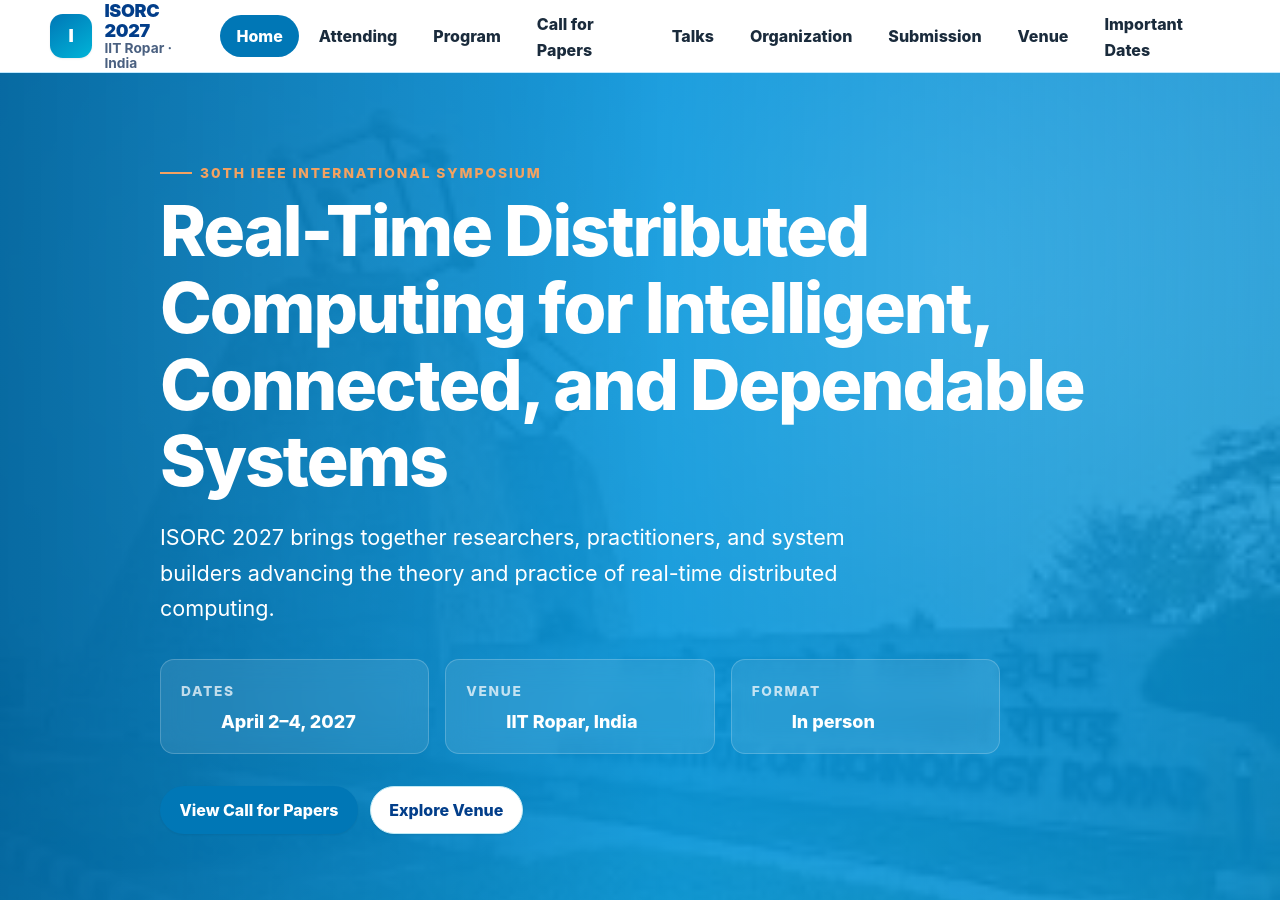
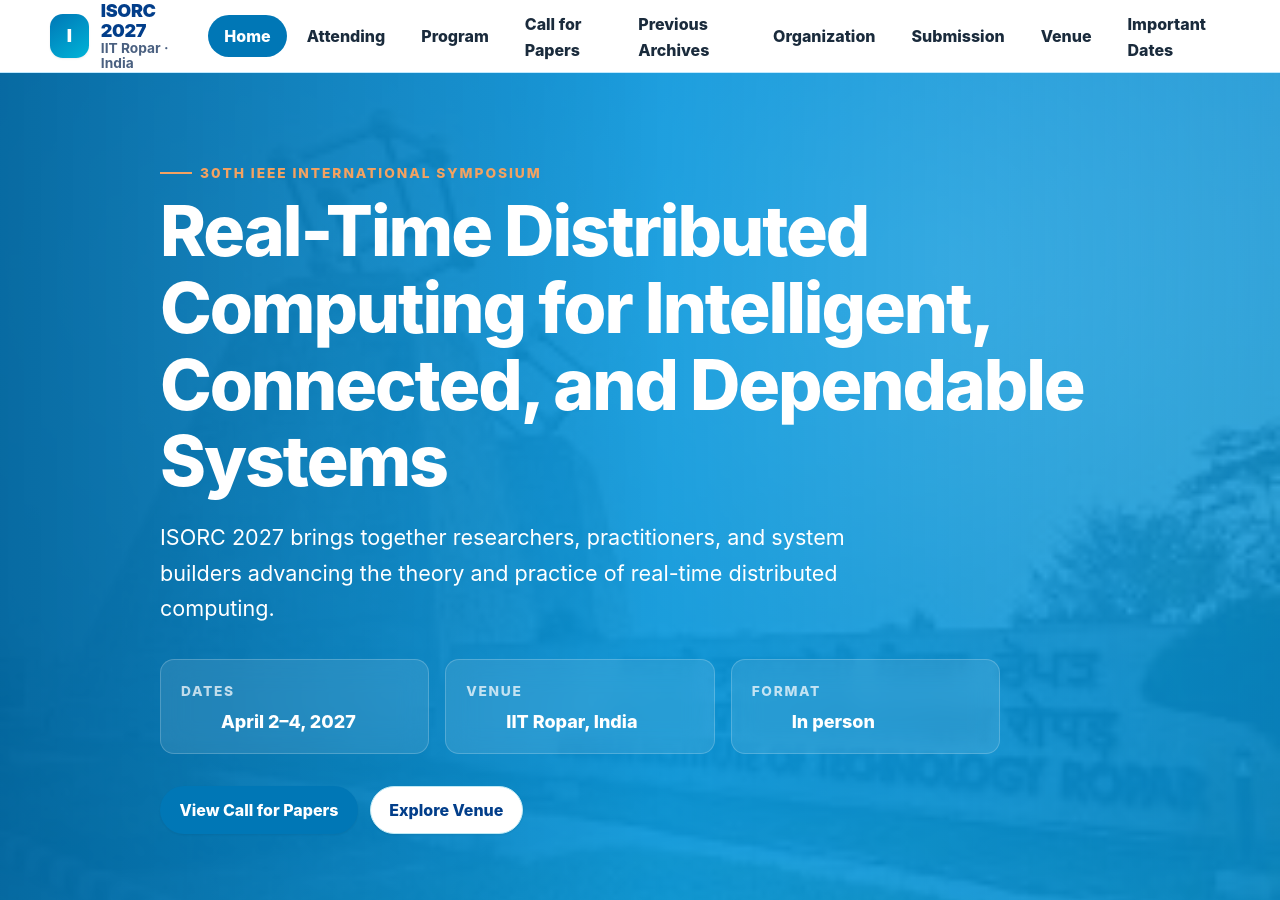
Before and after one commit to isorc2027/isorc2027.github.io, a Jekyll site: the page built from index.md, in a window 1280 px wide and 900 px high. Built offline with Jekyll 4.4.1, drawn with Linux system fonts in a browser that asks for light colours.

Commit message:
Rename Talks to Previous Archives

```diff
--- a/_data/navigation.yml
+++ b/_data/navigation.yml
@@ -6,8 +6,8 @@
   url: "/program/"
 - label: "Call for Papers"
   url: "/call-for-papers/"
-- label: "Talks"
-  url: "/talks/"
+- label: "Previous Archives"
+  url: "/previous-archives/"
 - label: "Organization"
   url: "/organization/"
 - label: "Submission"
```
